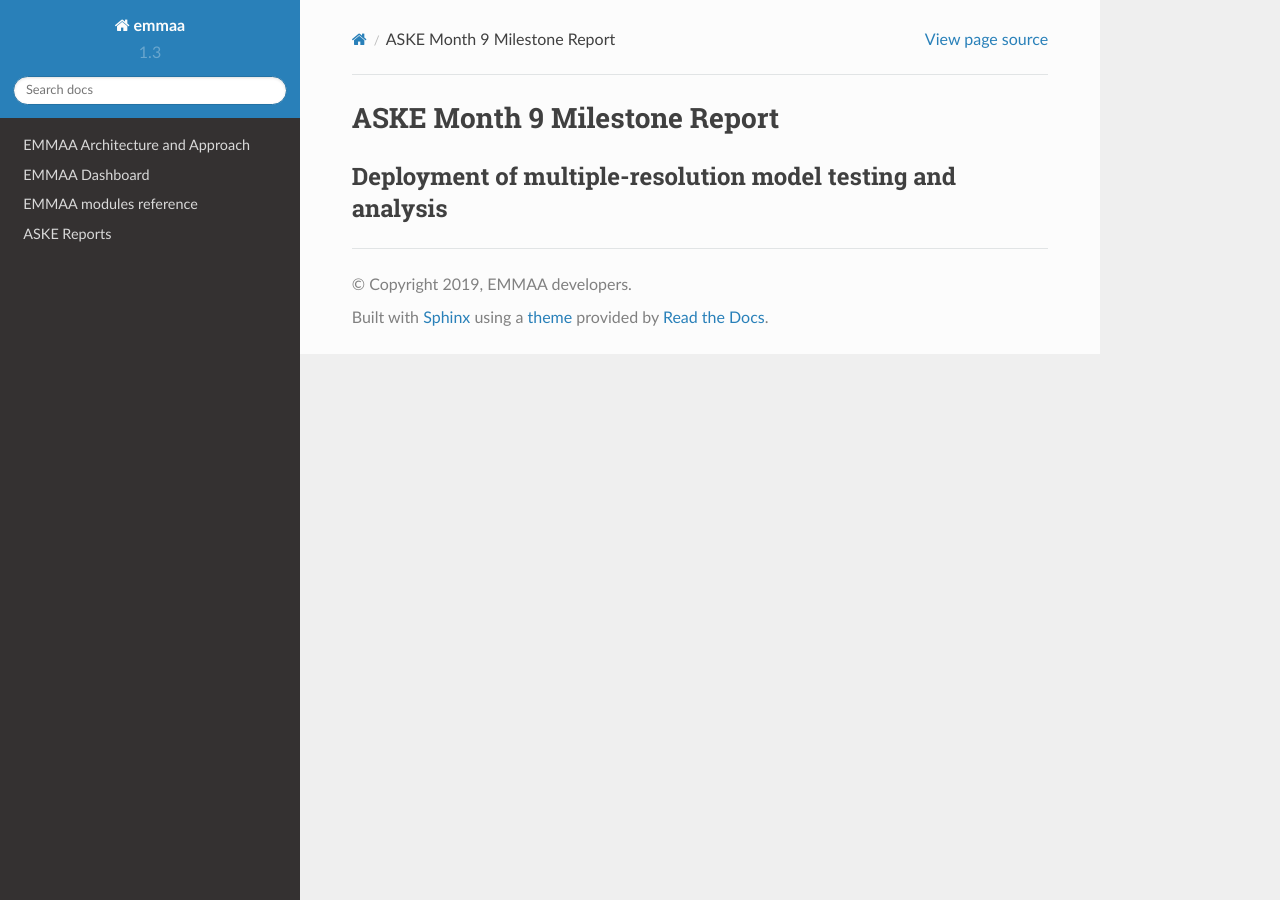
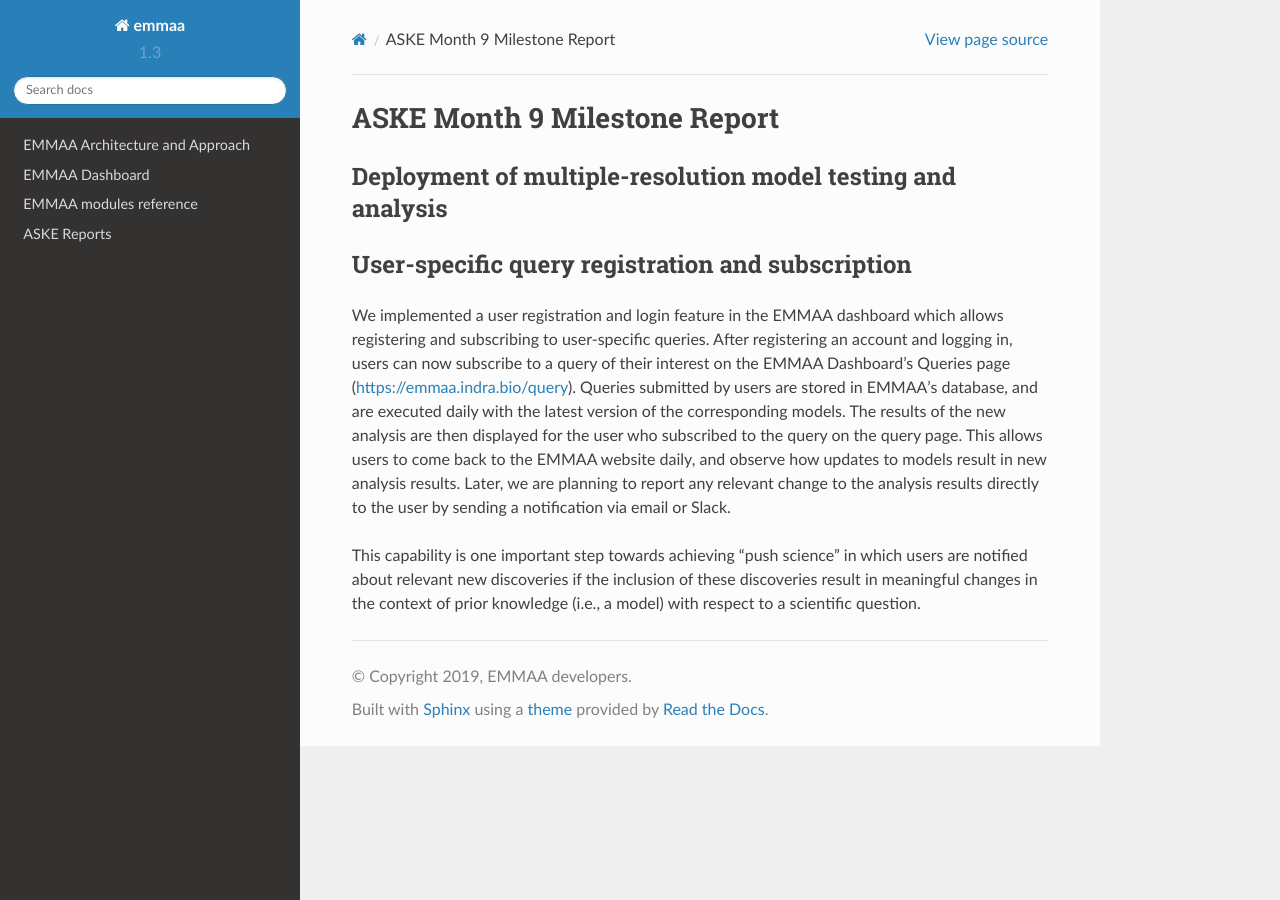
Before and after one commit to gyorilab/emmaa, a Sphinx documentation site: the page built from doc/reports/month11_report.rst, in a window 1280 px wide. Built offline with Sphinx 7.4.7 and the Read the Docs theme 2.0.0, drawn with Linux system fonts in a browser that asks for light colours.

Commit message:
Add section about user registration and queries

```diff
--- a/doc/reports/month11_report.rst
+++ b/doc/reports/month11_report.rst
@@ -3,3 +3,26 @@
 
 Deployment of multiple-resolution model testing and analysis
 ------------------------------------------------------------
+
+
+User-specific query registration and subscription
+-------------------------------------------------
+
+We implemented a user registration and login feature in the EMMAA dashboard
+which allows registering and subscribing to user-specific queries.
+After registering an account and logging in, users can now subscribe to
+a query of their interest on the EMMAA Dashboard's Queries page
+(https://emmaa.indra.bio/query). Queries submitted by users are stored
+in EMMAA's database, and are executed daily with the latest version
+of the corresponding models. The results of the new analysis are then
+displayed for the user who subscribed to the query on the query page.
+This allows users to come back to the EMMAA website daily, and observe how
+updates to models result in new analysis results. Later, we are planning
+to report any relevant change to the analysis results directly to the user
+by sending a notification via email or Slack.
+
+This capability is one important step towards achieving "push science"
+in which users are notified about relevant new discoveries if
+the inclusion of these discoveries result in meaningful changes in
+the context of prior knowledge (i.e., a model) with respect to a
+scientific question.
```
